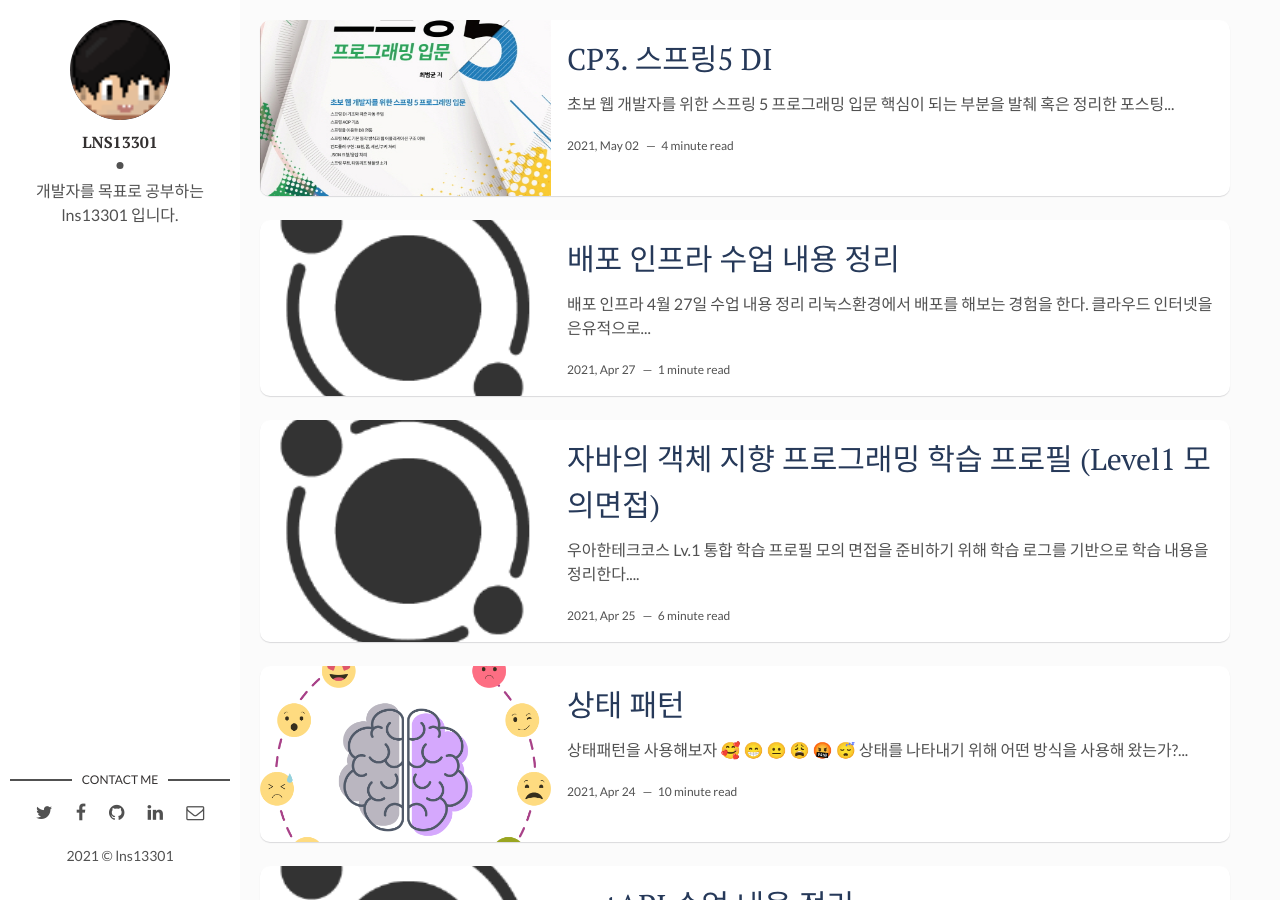
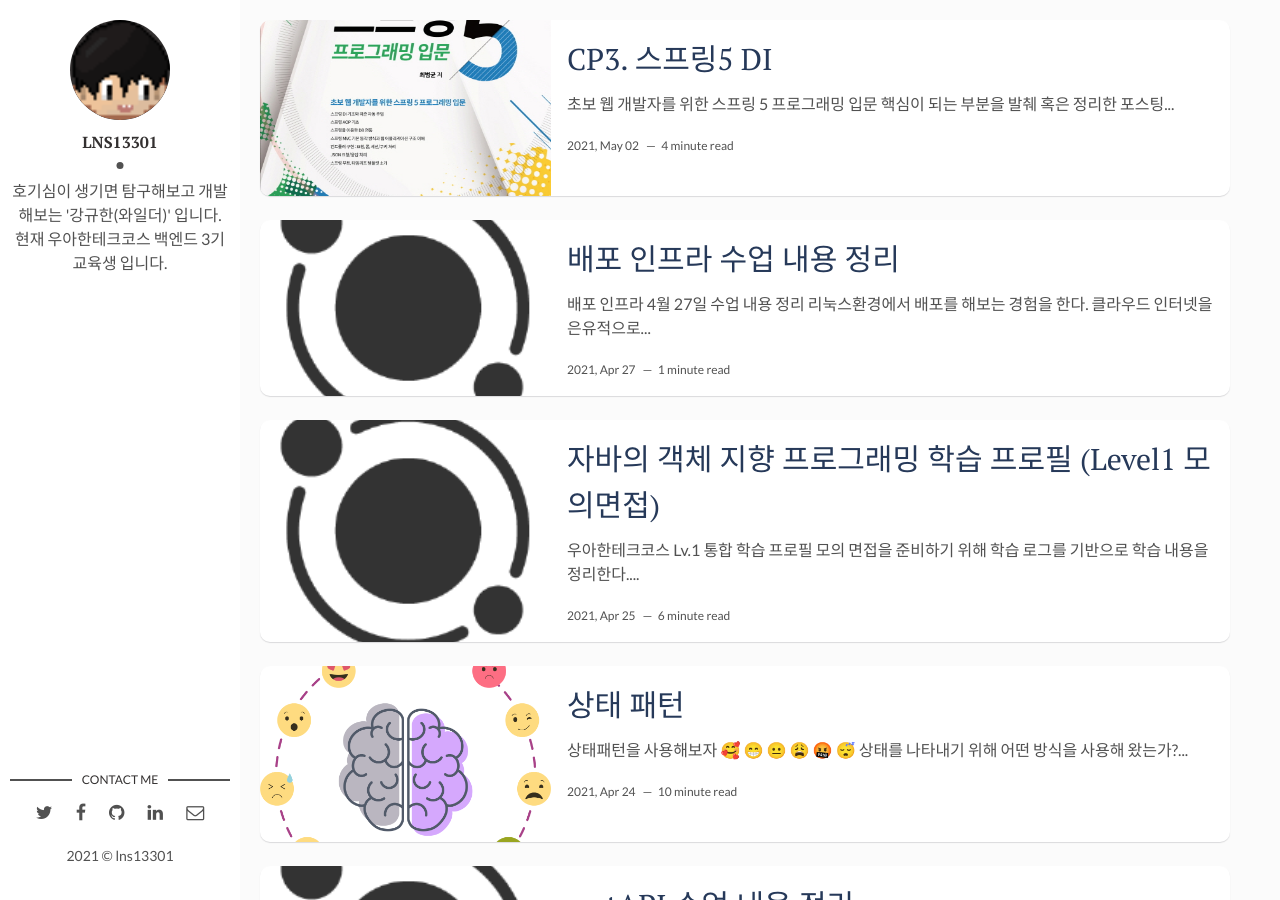
Before and after one commit to lns13301/github-blog, a Jekyll site: the page built from index.html, in a window 1280 px wide and 900 px high. Built offline with Jekyll 4.4.1, drawn with Linux system fonts in a browser that asks for light colours; the list of posts is cut into pages by our own code.

Commit message:
chore: 프로필 변경

```diff
--- a/_config.yml
+++ b/_config.yml
@@ -8,12 +8,12 @@ site-twitter: #if your site has a twitter account, enter it here
 # Author Settings
 author: lns13301 # add your name
 author-img: face.png # add your photo
-about-author: 개발자를 목표로 공부하는 lns13301 입니다. # add description
+about-author: 호기심이 생기면 탐구해보고 개발해보는 '강규한(와일더)' 입니다.<br>현재 우아한테크코스 백엔드 3기 교육생 입니다. # add description
 social-twitter: # add your Twitter handle
 social-facebook: # add your Facebook handle
-social-github: # add your Github handle
+social-github: https://github.com/ln13301 # add your Github handle
 social-linkedin: # add your Linkedin handle
-social-email: # add your Email address
+social-email: gyuhanKang@gmail.com # add your Email address
 
 # Disqus
 discus-identifier: mr-kang # add your discus identifier
```
